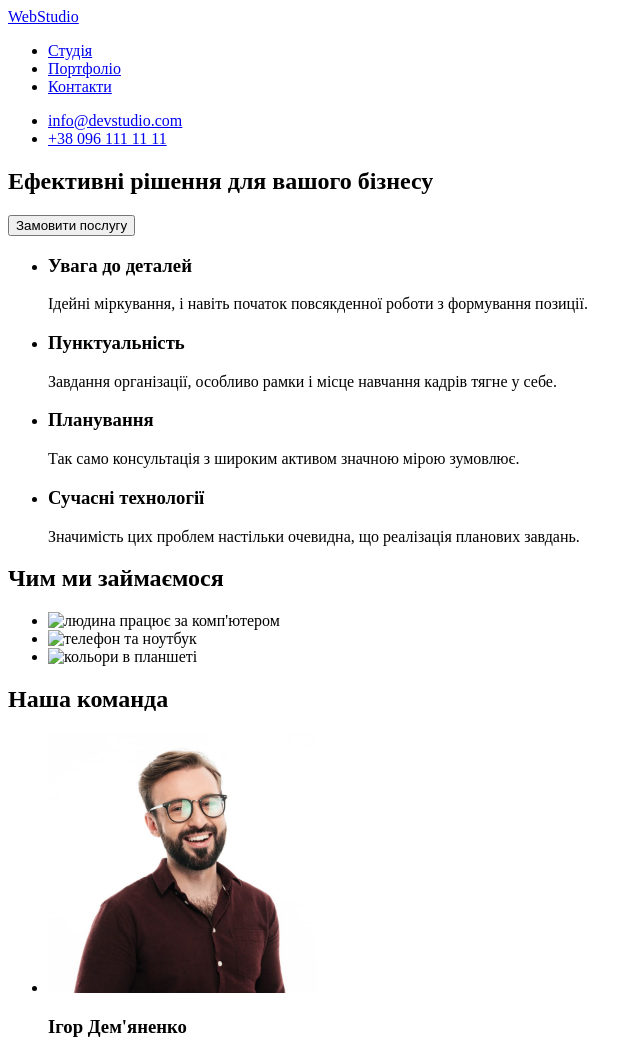
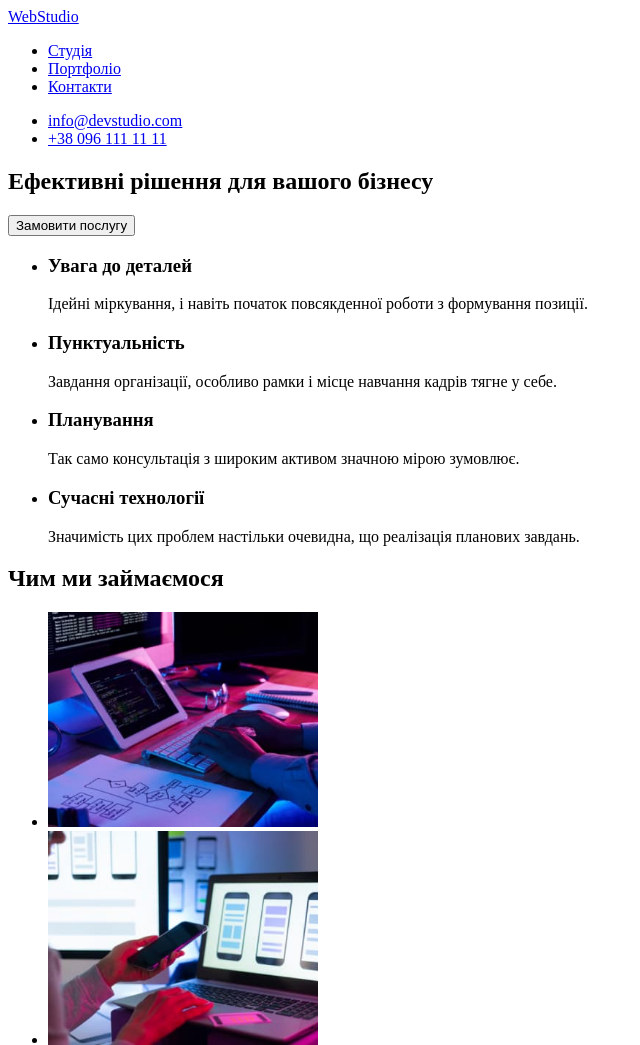
Before and after one commit to dariaaferreira/goit-markup-hw-01, a plain HTML site: page index.html in a window 1280 px wide. Shown: the top 1045 px of the page, without its empty margins (0-640 px from the left). Drawn offline with Linux system fonts and the light colour scheme; the site is published under a folder, as on GitHub Pages, so addresses that start at the root find nothing.

Commit message:
Update index.html

```diff
--- a/index.html
+++ b/index.html
@@ -63,9 +63,9 @@
         <section>
             <h2>Чим ми займаємося</h2>
                 <ul>
-                    <li><img src="/images/box1.jpg"  alt="людина працює за комп'ютером" width="270"></li>
-                    <li><img src="/images/box2.jpg"  alt="телефон та ноутбук" width="270"></li>
-                    <li><img src="/images/box3.jpg"  alt="кольори в планшеті" width="270"></li>
+                    <li><img src="./images/box1.jpg"  alt="людина працює за комп'ютером" width="270"></li>
+                    <li><img src="./images/box2.jpg"  alt="телефон та ноутбук" width="270"></li>
+                    <li><img src="./images/box3.jpg"  alt="кольори в планшеті" width="270"></li>
                 </ul>
         </section>
 
```
